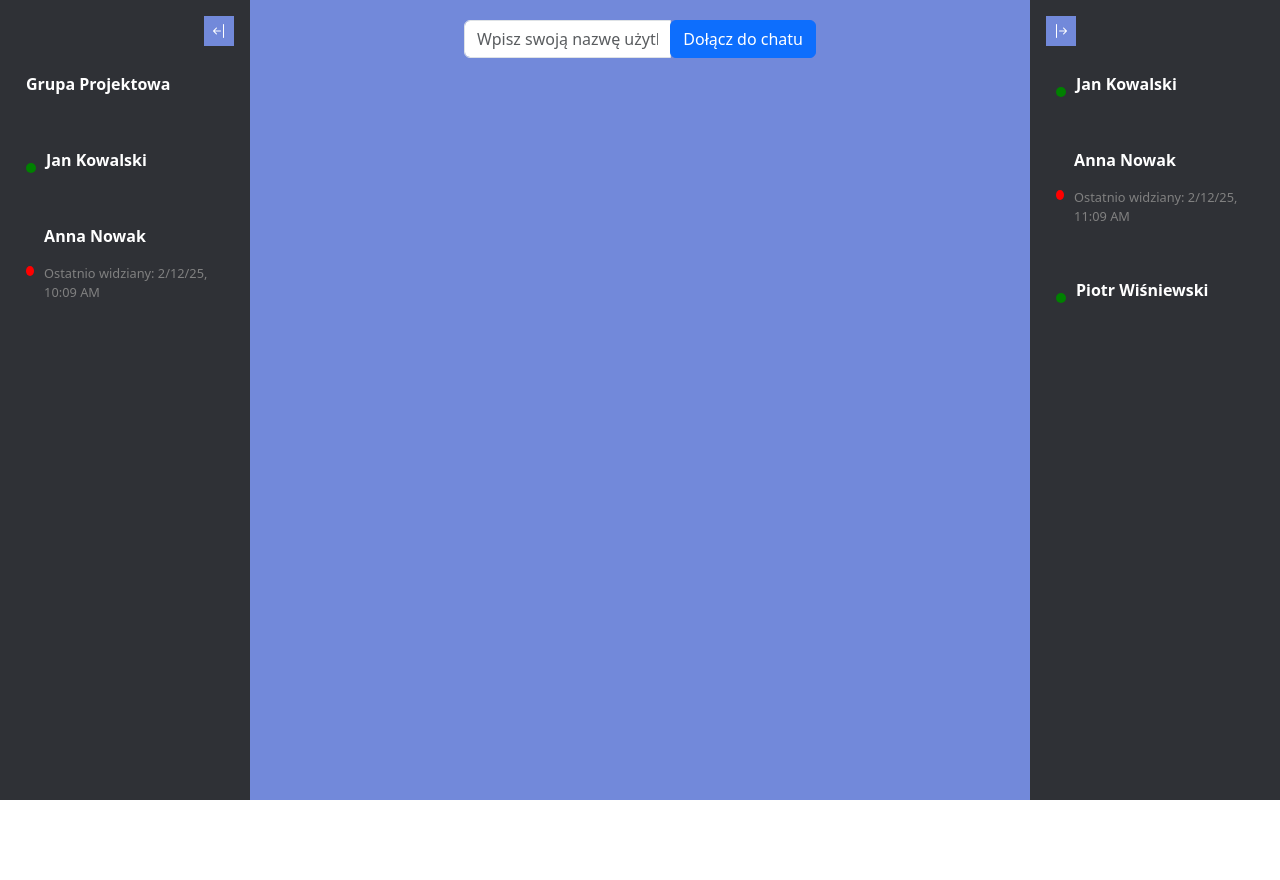
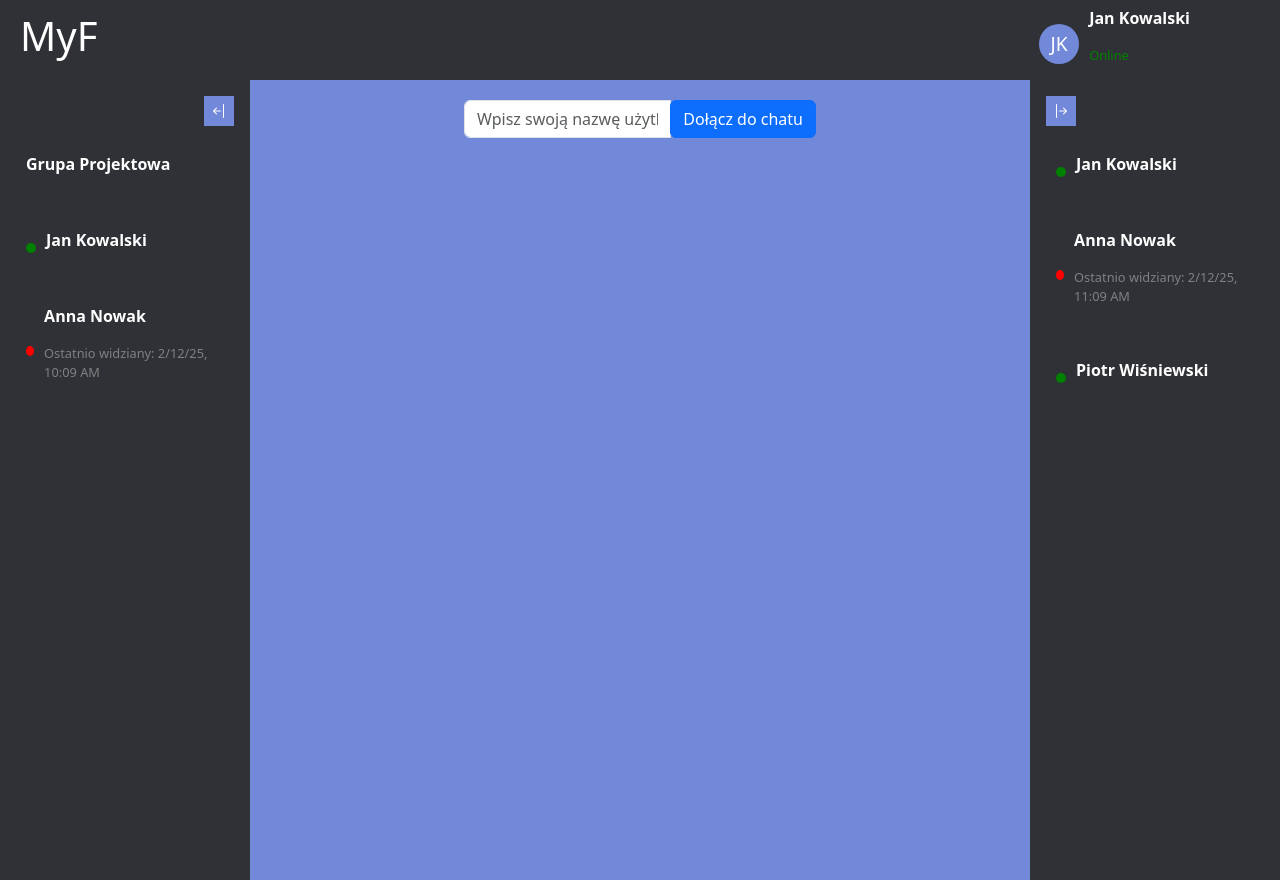
Before and after one commit to kkolcz/MyF, an Angular app in the folder client-myf/: page /chat in a window 1280 px wide. Before the commit the page ends 800 px from the top, so only its background shows below. Built offline with nearby package versions, Linux system fonts and the light colour scheme.

Commit message:
added header

```diff
--- a/client-myf/src/app/app.component.html
+++ b/client-myf/src/app/app.component.html
@@ -1,3 +1,4 @@
+<app-header></app-header>
 <main class="main m-0 p-0">
   <div class="content w-100">
     <router-outlet />
--- a/client-myf/src/app/app.component.scss
+++ b/client-myf/src/app/app.component.scss
@@ -28,4 +28,5 @@ main {
   align-items: center;
   height: 100vh;
   background-color: #7289da;
+  flex-direction: column;
 }
--- a/client-myf/src/app/app.component.ts
+++ b/client-myf/src/app/app.component.ts
@@ -1,12 +1,13 @@
 import { Component } from '@angular/core';
 import { RouterOutlet } from '@angular/router';
+import { HeaderComponent } from './components/header/header.component';
 
 @Component({
   selector: 'app-root',
   standalone: true,
-  imports: [RouterOutlet],
+  imports: [RouterOutlet, HeaderComponent],
   templateUrl: './app.component.html',
-  styleUrl: './app.component.scss'
+  styleUrl: './app.component.scss',
 })
 export class AppComponent {
   title = 'client-myf';
--- /dev/null
+++ b/client-myf/src/app/components/header/header.component.html
@@ -0,0 +1,24 @@
+<div class="header-container">
+  <h1>MyF</h1>
+  <div
+    class="user-menu"
+    (click)="onLeftClick()"
+    (contextmenu)="onRightClick($event)"
+  >
+    <ng-container *ngIf="user.avatarUrl; else initials">
+      <img class="user-avatar" [src]="user.avatarUrl" alt="User Avatar" />
+    </ng-container>
+    <ng-template #initials>
+      <div class="user-initials">{{ getInitials(user.nickname) }}</div>
+    </ng-template>
+    <div class="user-info">
+      <p class="user-nickname">{{ user.nickname }}</p>
+      <p
+        class="user-status"
+        [ngClass]="{ online: user.isOnline, offline: !user.isOnline }"
+      >
+        {{ user.isOnline ? "Online" : "Offline" }}
+      </p>
+    </div>
+  </div>
+</div>
--- /dev/null
+++ b/client-myf/src/app/components/header/header.component.scss
@@ -0,0 +1,62 @@
+.header-container {
+  margin: 0;
+  padding: 0;
+  width: 100%;
+  height: 80px;
+  display: flex;
+  background-color: #2f3136;
+  align-items: center;
+  justify-content: space-between;
+  color: white;
+  padding: 0 20px;
+}
+
+.user-menu {
+  margin-top: 8px;
+  margin-right: 70px;
+  display: flex;
+  align-items: center;
+  cursor: pointer;
+}
+
+.user-avatar {
+  width: 40px;
+  height: 40px;
+  border-radius: 50%;
+  margin-right: 10px;
+}
+
+.user-initials {
+  width: 40px;
+  height: 40px;
+  border-radius: 50%;
+  background-color: #7289da;
+  color: white;
+  display: flex;
+  align-items: center;
+  justify-content: center;
+  font-size: 1.2em;
+  margin-right: 10px;
+}
+
+.user-info {
+  display: flex;
+  flex-direction: column;
+}
+
+.user-nickname {
+  font-weight: bold;
+}
+
+.user-status {
+  font-size: 0.8em;
+  color: gray;
+}
+
+.user-status.online {
+  color: green;
+}
+
+.user-status.offline {
+  color: red;
+}
--- /dev/null
+++ b/client-myf/src/app/components/header/header.component.ts
@@ -0,0 +1,34 @@
+import { CommonModule } from '@angular/common';
+import { Component } from '@angular/core';
+
+@Component({
+  selector: 'app-header',
+  standalone: true,
+  imports: [CommonModule],
+  templateUrl: './header.component.html',
+  styleUrl: './header.component.scss',
+})
+export class HeaderComponent {
+  user = {
+    nickname: 'Jan Kowalski',
+    isOnline: true,
+    avatarUrl: '',
+  };
+
+  onLeftClick() {
+    console.log('Left click on user:', this.user.nickname);
+  }
+
+  onRightClick(event: MouseEvent) {
+    event.preventDefault();
+    console.log('Right click on user:', this.user.nickname);
+  }
+
+  getInitials(nickname: string): string {
+    const initials = nickname
+      .split(' ')
+      .map((name) => name[0])
+      .join('');
+    return initials.substring(0, 2).toUpperCase();
+  }
+}
```
Also changed, not shown: 1 other file (tests, documents, lock files or other folders).
